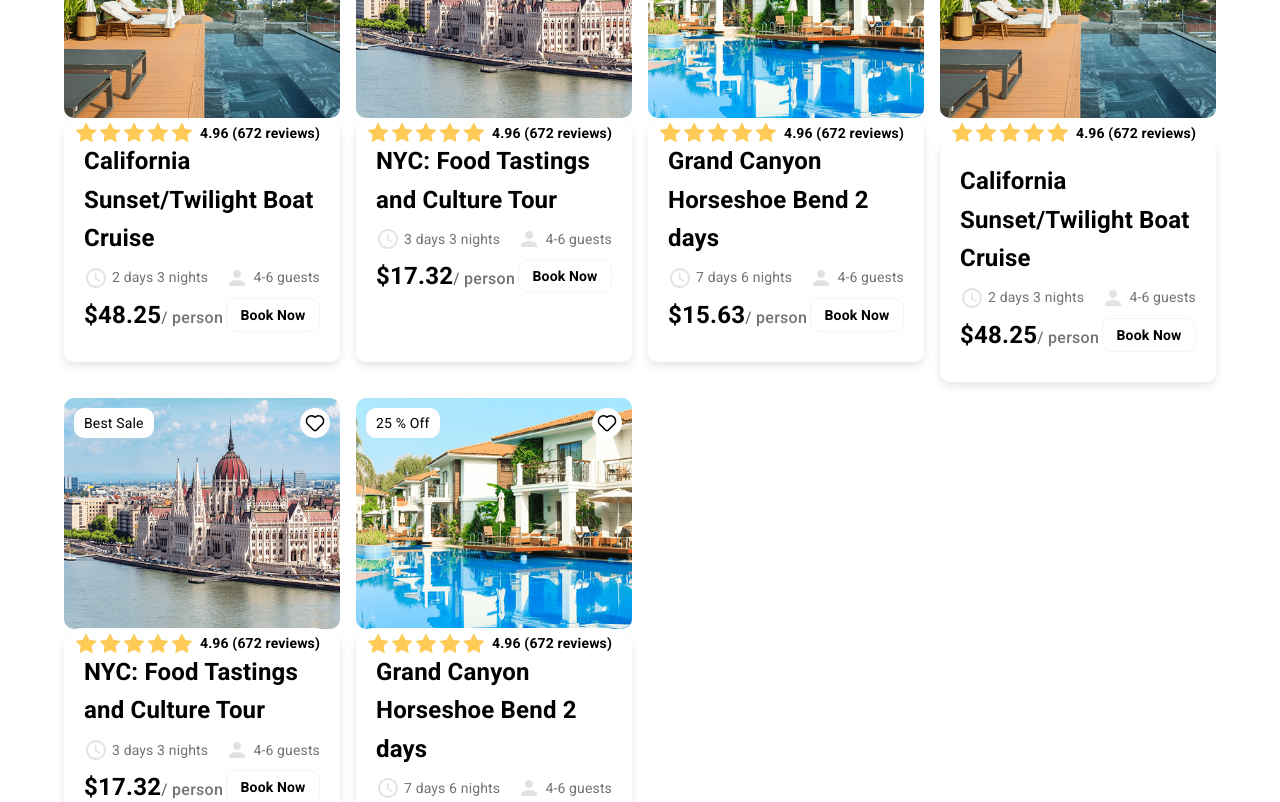
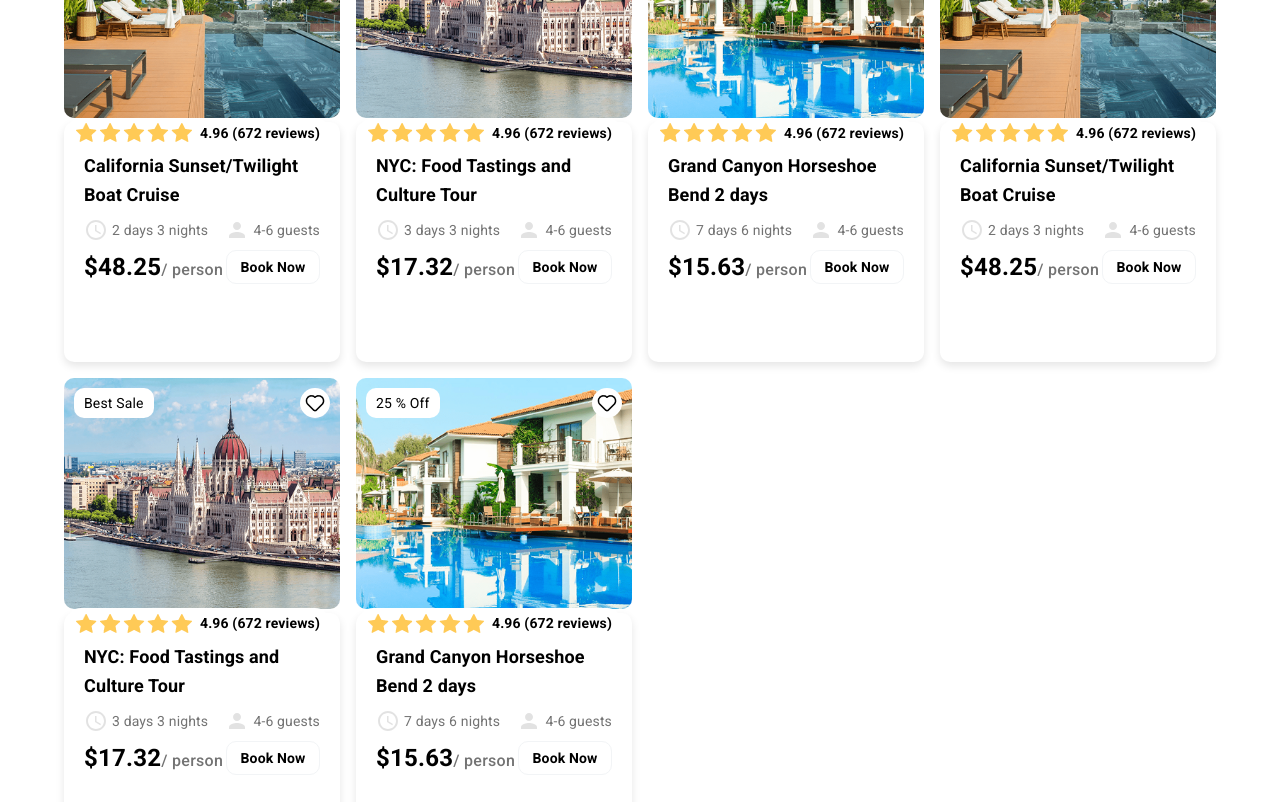
Before and after one commit to wander-works/react-wander_ui, a React (Create React App) app: page / in a window 1280 px wide. Shown: the part 660-1462 px from the top of the page. Built offline with nearby package versions, Linux system fonts and the light colour scheme; the HTML template or start-up script is replaced by a standard one.

Commit message:
Add ||margin

```diff
--- a/src/components/Navbar.jsx
+++ b/src/components/Navbar.jsx
@@ -61,9 +61,9 @@ const NavbarLink = styled(Typography)(({ theme }) => ({
   fontWeight: "bold",
   fontSize: '20px',
   cursor: "pointer",
-  "&:hover": {
-    color: "#fff",
-  },
+  // "&:hover": {
+  //   color: "#fff",
+  // },
 }));
 
 const MenuBox = styled(Box)(({ theme }) => ({
--- a/src/components/Reviews.jsx
+++ b/src/components/Reviews.jsx
@@ -148,7 +148,7 @@ export default function Reviews() {
               <CustomBox>
                 <Typography
                   variant="h6"
-                  sx={{ fontWeight: "800", fontSize: "24px" }}
+                  sx={{ fontWeight: "800", fontSize: "18px", marginTop: '10px' }}
                 >
                   California Sunset/Twilight Boat Cruise
                 </Typography>
@@ -288,7 +288,7 @@ export default function Reviews() {
               <CustomBox>
                 <Typography
                   variant="h6"
-                  sx={{ fontWeight: "800", fontSize: "24px" }}
+                  sx={{ fontWeight: "800", fontSize: "18px", marginTop: '10px' }}
                 >
                   NYC: Food Tastings and Culture Tour
                 </Typography>
@@ -428,7 +428,7 @@ export default function Reviews() {
               <CustomBox>
                 <Typography
                   variant="h6"
-                  sx={{ fontWeight: "800", fontSize: "24px" }}
+                  sx={{ fontWeight: "800", fontSize: "18px", marginTop: '10px' }}
                 >
                   Grand Canyon Horseshoe Bend 2 days
                 </Typography>
@@ -565,12 +565,12 @@ export default function Reviews() {
                   4.96 (672 reviews)
                 </Typography>
               </RatingBox>
-              <CustomBox sx={{ marginTop: "20px" }}>
+              <CustomBox sx={{}}>
                 {" "}
                 {/* Add marginTop to CustomBox */}
                 <Typography
                   variant="h6"
-                  sx={{ fontWeight: "800", fontSize: "24px" }}
+                  sx={{ fontWeight: "800", fontSize: "18px", marginTop: '10px' }}
                 >
                   California Sunset/Twilight Boat Cruise
                 </Typography>
@@ -710,7 +710,7 @@ export default function Reviews() {
               <CustomBox>
                 <Typography
                   variant="h6"
-                  sx={{ fontWeight: "800", fontSize: "24px" }}
+                  sx={{ fontWeight: "800", fontSize: "18px", marginTop: '10px' }}
                 >
                   NYC: Food Tastings and Culture Tour
                 </Typography>
@@ -850,7 +850,7 @@ export default function Reviews() {
               <CustomBox>
                 <Typography
                   variant="h6"
-                  sx={{ fontWeight: "800", fontSize: "24px" }}
+                  sx={{ fontWeight: "800", fontSize: "18px", marginTop: '10px' }}
                 >
                   Grand Canyon Horseshoe Bend 2 days
                 </Typography>
```
